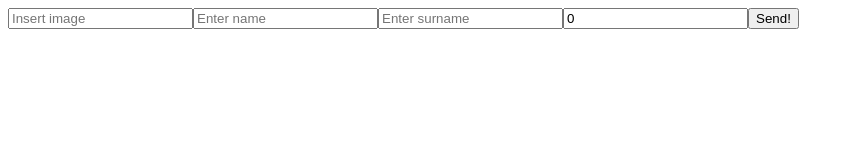
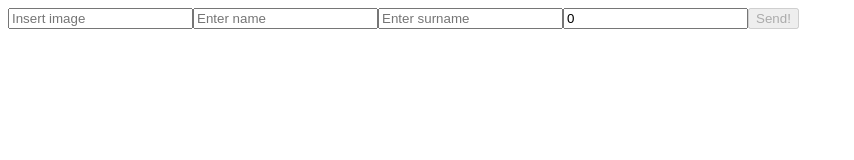
Before and after one commit to xAlessandroo/React, a React (Vite) app in the folder my-app/: page / in a window 1280 px wide. Shown: the top 160 px of the page, without its empty margins (0-854 px from the left). Built offline with nearby package versions, Linux system fonts and the light colour scheme.

Commit message:
modifica

```diff
--- a/my-app/src/Form.jsx
+++ b/my-app/src/Form.jsx
@@ -42,7 +42,7 @@ export function Form() {
         <input type="text" name="name" placeholder="Enter name" onChange={handleChange} value={input.name}/>
         <input type="text" name="surname" placeholder="Enter surname" onChange={handleChange} value={input.surname}/>
         <input type="number" name="age" onChange={handleChange} value={input.age}/>
-        <button type="submit">Send!</button>
+        <button type="submit" disabled={!input.name || !input.surname}>Send!</button>
     </form>
     <ul>
         {items.map((item, index) =>
```
